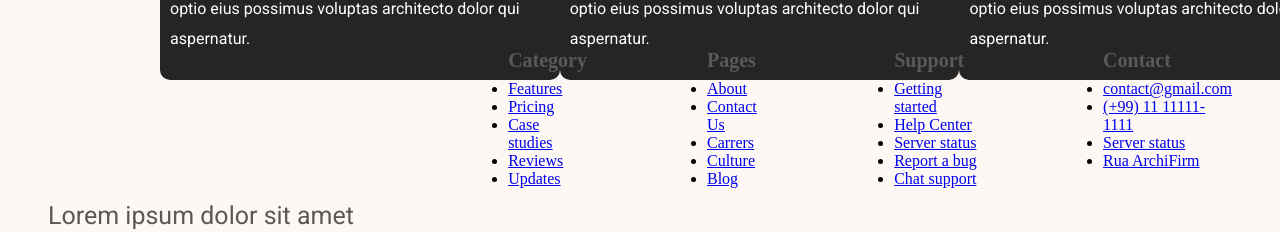
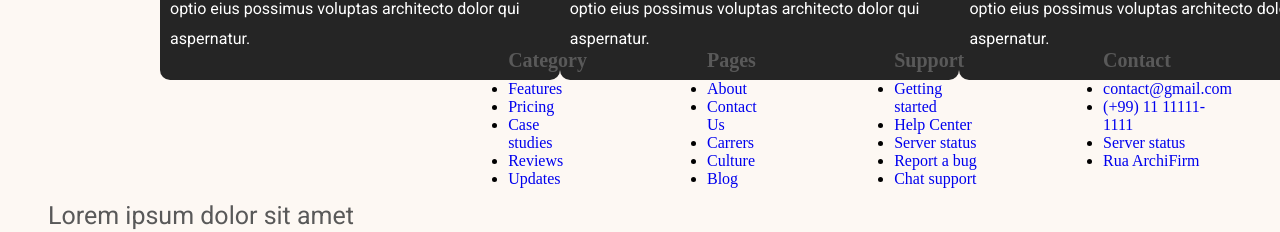
Before and after one commit to gabrieljcoutinho/Projeto-Archi-Firm, a React (Create React App) app: page / in a window 1280 px wide. Shown: the part 4803-5035 px from the top of the page. Built offline with nearby package versions, Linux system fonts and the light colour scheme.

Commit message:
css egral

```diff
--- a/src/Css/Footer.css
+++ b/src/Css/Footer.css
@@ -44,3 +44,7 @@ h3 {
     font-size: 20px;
     color: #595959;
 }
+
+.listaDetodasAsCategorias  li a{
+    text-decoration: none;
+}
```
